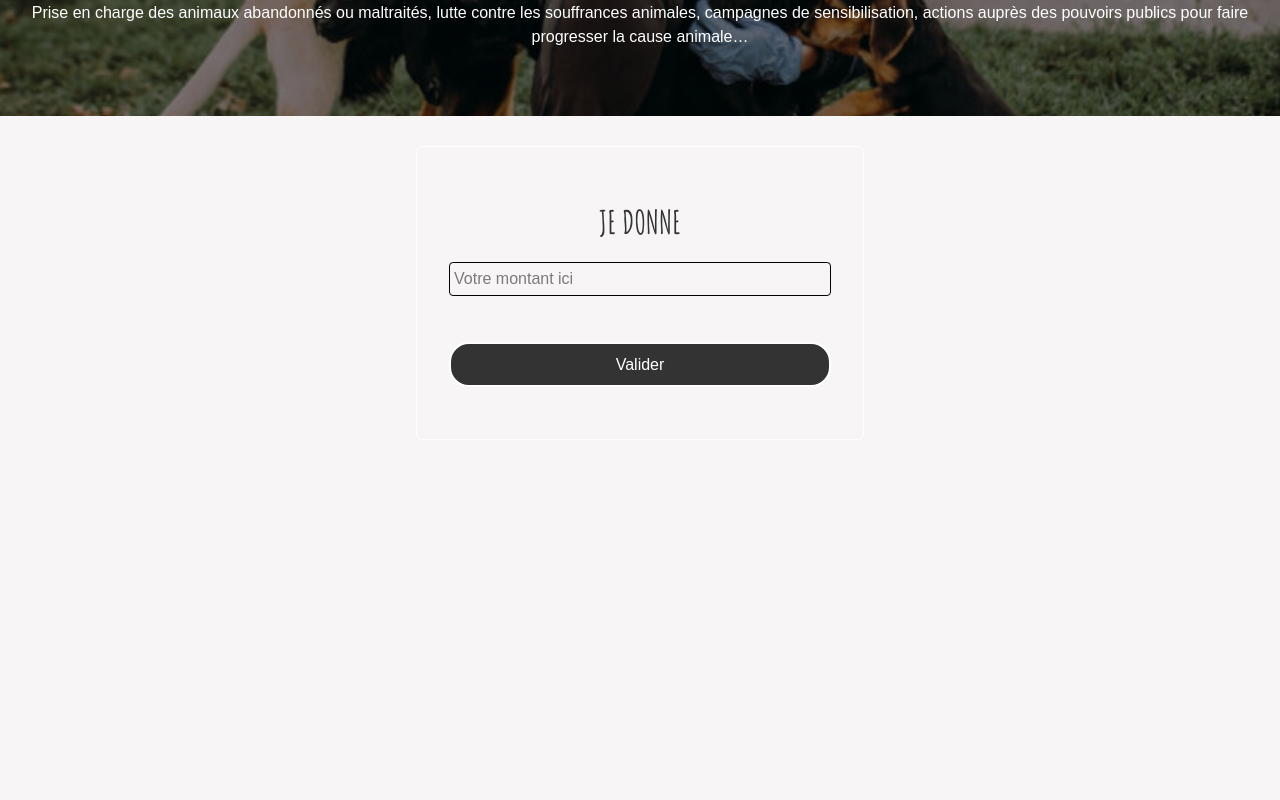
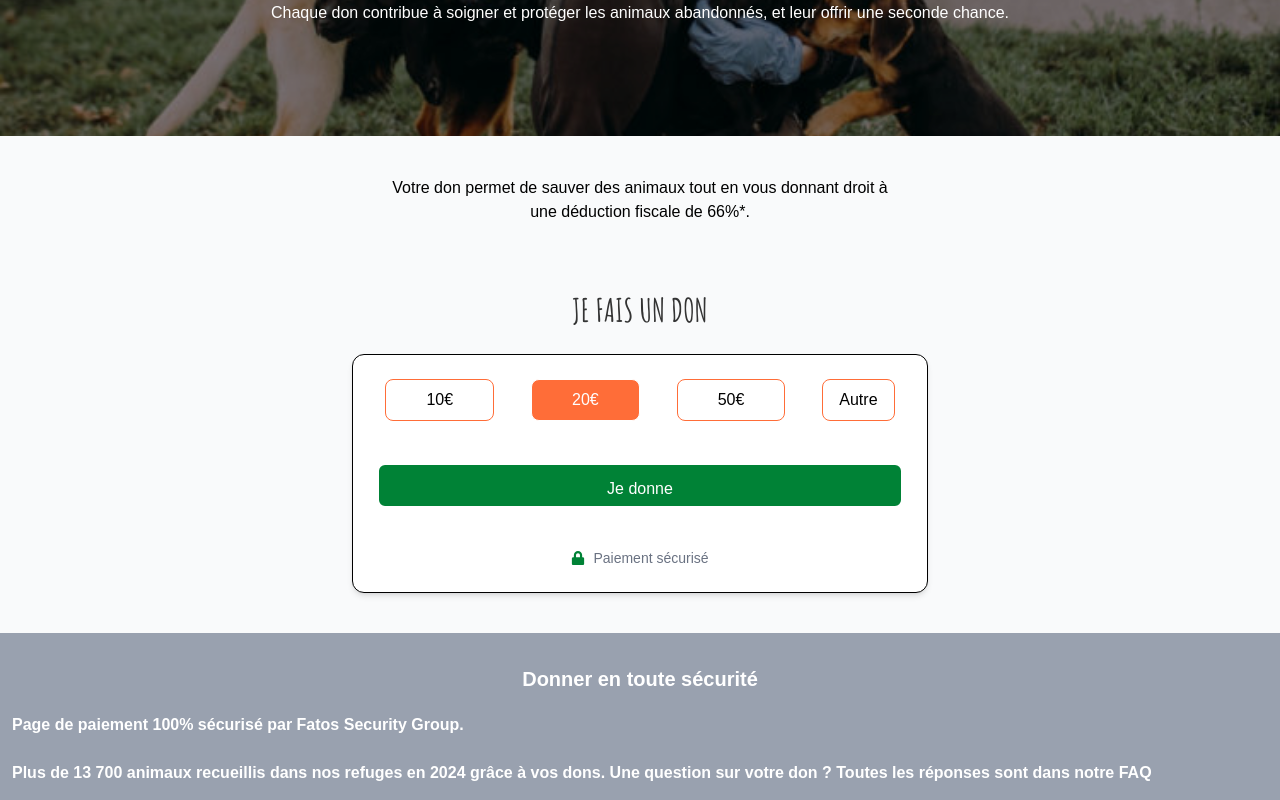
Before and after one commit to rchouhani/adaopte_front-tsx, a Next.js app: page /volunteersView/donation in a window 1280 px wide. Shown: the part 340-1140 px from the top of the page. Built offline with nearby package versions, Linux system fonts and the light colour scheme.

Commit message:
edit: donation page

```diff
--- a/package.json
+++ b/package.json
@@ -15,6 +15,7 @@
     "next": "15.3.4",
     "react": "^19.0.0",
     "react-dom": "^19.0.0",
+    "react-icons": "^5.5.0",
     "vitest": "^3.2.4"
   },
   "devDependencies": {
--- a/src/app/components/UI/Input.tsx
+++ b/src/app/components/UI/Input.tsx
@@ -3,8 +3,9 @@ export default function Input(props: {
   type: string;
   placeholder: string;
   onChange?: React.ChangeEventHandler<HTMLInputElement> ;
-  value?: string
+  value?: any
   classes?: string
+  min?: string
 }) {
   return (
     <>
--- a/src/app/volunteersView/donation/page.tsx
+++ b/src/app/volunteersView/donation/page.tsx
@@ -5,6 +5,7 @@ import Button from "@/app/components/UI/Button";
 import Input from "@/app/components/UI/Input";
 import { Amatic_SC } from "next/font/google";
 import { useState } from "react";
+import { FaLock, FaCheckCircle } from "react-icons/fa";
 
 const amatic = Amatic_SC({
   weight: ["400", "700"],
@@ -13,145 +14,167 @@ const amatic = Amatic_SC({
 });
 
 export default function Donation() {
-  const [amount, setAmount] = useState<number>();
+  const [selectedAmount, setSelectedAmount] = useState<number | "other">(20);
+  const [customAmount, setCustomAmount] = useState<number | "">("");
+  const [showPaymentBlock, setShowPaymentBlock] = useState(false);
   const [message, setMessage] = useState("");
-  const [isModalOpen, setIsModalOpen] = useState(false);
 
-  const handleChange = (e: React.ChangeEvent<HTMLInputElement>) => {
-    setAmount(parseInt(e.target.value));
-  };
+  const presetAmounts = [10, 20, 50];
 
   const handleSubmit = (e: React.FormEvent) => {
     e.preventDefault();
-    setIsModalOpen(true); // ouvrir la modale au submit
+    let amountToDonate =
+      selectedAmount === "other" ? customAmount : selectedAmount;
+    if (!amountToDonate || amountToDonate <= 0) {
+      alert("Veuillez entrer un montant valide.");
+      return;
+    }
+    setShowPaymentBlock(true);
+    setMessage("");
   };
 
   const handlePayment = () => {
+    const amountToDonate =
+      selectedAmount === "other" ? customAmount : selectedAmount;
     setMessage(
-      `Adaopte vous remercie pour votre don de ${amount}€ et votre solidarité`
+      `Merci pour votre don de ${amountToDonate}€. Votre soutien change des vies 🐾`
     );
-    setIsModalOpen(false);
+    setShowPaymentBlock(false);
+    setSelectedAmount(20);
+    setCustomAmount("");
   };
 
   return (
     <>
       <Banner
         src="/assets/banniere-don.jpg"
-        alt="image bannière"
-        title="Offrez un avenir aux animaux sans famille"
-        paragraph="Prise en charge des animaux abandonnés ou maltraités, lutte contre les souffrances animales, campagnes de sensibilisation, actions auprès des pouvoirs publics pour faire progresser la cause animale…"
+        alt="Bannière don SPA"
+        title="Soutenez la cause animale"
+        paragraph="Chaque don contribue à soigner et protéger les animaux abandonnés, et leur offrir une seconde chance."
       />
-      <main className={`${amatic.variable} relative aspect-[16/9] flex flex-col items-center text-center p-[30px] bg-(--bg-homepage) -mt-[20px] pt-[30px]`}>
+
+      <main
+        className={`${amatic.variable} flex flex-col items-center px-6 py-10 text-center bg-gray-50`}
+      >
+        <p className="max-w-lg">
+          Votre don permet de sauver des animaux tout en vous donnant droit à
+          une déduction fiscale de 66%*.
+        </p>
+        <h2 className="mb-5">Je fais un don</h2>
+
         <form
-          className="p-8 border border-white rounded-md flex flex-col gap-4 w-full max-w-md"
           onSubmit={handleSubmit}
+          className="bg-white w-full max-w-xl rounded-xl shadow-md p-6 flex flex-col gap-3 border"
         >
-          <h2>Je donne</h2>
+          <div className="flex justify-around flex-wrap gap-5">
+            {presetAmounts.map((amount) => (
+              <button
+                key={amount}
+                type="button"
+                className={`px-10 py-2 rounded-lg border transition ${
+                  selectedAmount === amount
+                    ? " bg-[#ff6d38] text-white border-#e74c3c"
+                    : " border-[#ff6d38] hover:border-#e74c3c"
+                }`}
+                onClick={() => setSelectedAmount(amount)}
+              >
+                {amount}€
+              </button>
+            ))}
+            <button
+              type="button"
+              className={`px-4 py-2 rounded-lg border transition ${
+                selectedAmount === "other"
+                  ? " bg-[#ff6d38] text-white border-#e74c3c"
+                  : " border-[#ff6d38] hover:border-#e74c3c"
+              }`}
+              onClick={() => setSelectedAmount("other")}
+            >
+              Autre
+            </button>
+          </div>
+
+          {selectedAmount === "other" && (
             <Input
               type="number"
-            name="donationAmount"
-            placeholder="Votre montant ici"
-            onChange={handleChange}
-            value={amount}
+              name="customAmount"
+              placeholder="Montant libre"
+              // value={customAmount || ""}
+              onChange={(e) => setCustomAmount(Number(e.target.value))}
+              min="1"
+              classes=""
             />
+          )}
 
           <Button
             type="submit"
-            label="Valider"
-            classes="mt-[20px] bg-[#333] text-white rounded-[20px] h-[45px] w-full hover:bg-[#8e8d8d]"
+            label="Je donne"
+            classes=" rounded-full py-3 mt-4 w-full bg-green-700 text-white rounded-lg hover:bg-green-900"
           />
+
+          <div className="flex items-center justify-center text-gray-500 text-sm mt-2 gap-2">
+            <FaLock className="text-green-700" /> Paiement sécurisé
+          </div>
         </form>
 
-        <p className="mt-4">{message}</p>
-
-        {isModalOpen && (
-          <div className="fixed flex justify-center items-center border-2 rounded-lg">
-            <div className="bg-gray-200 fixed flex flex-col justify-center items-center rounded-xl p-8 w-[50%] h-[50%] text-center space-y-4 border">
-              <h2>Informations bancaires</h2>
-              <Input type="text" name="text" placeholder="Nom " />
+        {showPaymentBlock && (
+          <div className="bg-white w-full max-w-xl rounded-xl shadow-md p-6 flex flex-col gap-4 mt-8 border">
+            <h2 className="text-xl font-bold mb-2">
+              Vos coordonnées bancaires
+            </h2>
+            <Input type="text" name="name" placeholder="Nom complet" />
             <Input
               type="text"
               name="cardNumber"
               placeholder="Numéro de carte"
             />
+            <div className="flex justify-around">
+              <Input type="text" name="expiry" placeholder="MM/AA" />
               <Input type="text" name="cvc" placeholder="CVC" />
-              <div className="flex flex-row">
+            </div>
+
+            <div className="flex  mt-4">
               <Button
-                  type="submit"
+                type="button"
                 label="Confirmer le don"
-                  classes="mt-[20px] bg-green-700 text-white rounded-[20px] h-[45px] w-[200] hover:bg-green-900"
+                classes=" bg-green-700 hover:bg-green-800 w-full text-white rounded-full py-3 px-6"
                 onClick={handlePayment}
               />
               <Button
                 type="button"
                 label="Annuler"
-                  onClick={() => setIsModalOpen(false)}
-                  classes="mt-[20px] bg-red-600 text-white rounded-[20px] h-[45px] w-[200] hover:bg-red-800"
+                classes=" bg-red-600 hover:bg-red-700 w-full text-white rounded-full py-3 px-6"
+                onClick={() => setShowPaymentBlock(false)}
               />
             </div>
           </div>
+        )}
+
+        {message && (
+          <div className="flex flex-col items-center mt-6 text-green-700 text-lg">
+            <FaCheckCircle className="text-2xl mb-2" />
+            {message}
           </div>
         )}
       </main>
+      <section className="bg-gray-400 text-white w-full p-3">
+        <h4 className="pt-5 text-center font-extrabold text-xl mb-5">Donner en toute sécurité</h4>
+
+        <p className="font-semibold">Page de paiement 100% sécurisé par Fatos Security Group.</p>
+        <br/>
+        <p className="font-semibold">
+          {" "}
+          Plus de 13 700 animaux recueillis dans nos refuges en 2024 grâce à vos
+          dons. Une question sur votre don ? Toutes les réponses sont dans notre
+          FAQ
+        </p>
+        <br/>
+        <p className="font-semibold">
+          ADAOPTE est agréée par le Comité de la Charte - Don en Confiance et se
+          soumet à son contrôle pour le respect des principes de la charte de
+          déontologie.
+        </p>
+      </section>
     </>
   );
 }
-
-// "use client";
-
-// import Banner from "@/app/components/Banner";
-// import Button from "@/app/components/UI/Button";
-// import Input from "@/app/components/UI/Input";
-
-// import { Amatic_SC } from "next/font/google";
-// import { useState } from "react";
-// const amatic = Amatic_SC({
-//   weight: ["400", "700"],
-//   subsets: ["latin"],
-//   variable: "--font-amatic",
-// });
-
-// export default function Donation() {
-//   const [amount, setAmount] = useState(0);
-//   const [message, setMessage] = useState("");
-
-//   const handleChange = (e: any) => {
-//     setAmount(e.target.value);
-//     console.log(e.target.value);
-//   };
-
-//   const handleSubmit = (e: any) => {
-//     e.preventDefault();
-//     setMessage(`Adaopte vous remercie pour votre don et votre solidarité`);
-//   };
-
-//   return (
-//     <>
-//       <Banner
-//         src="/assets/banniere-don.jpg"
-//         alt="image bannière"
-//         title="Offrez un avenir aux animaux sans famille"
-//         paragraph="Prise en charge des animaux abandonnés ou maltraités, lutte contre les souffrances animales, campagnes de sensibilisation, actions auprès des pouvoirs publics pour faire progresser la cause animale…"
-//       />
-//       <main className="flex flex-col items-center text-center p-[30px] bg-(--bg-homepage) -mt-[20px] pt-[30px]">
-
-//         <form className="p-8 border-1 p-5 rounded-md" onSubmit={handleSubmit}>
-//         <h2>Je donne</h2>
-//           <Input
-//             type="number"
-//             name="donationAmont"
-//             placeholder="Votre montant ici"
-//             onChange={handleSubmit}
-//           />
-//         </form>
-
-//         <Button
-//           type="submit"
-//           label="Valider"
-//           classes=" mt-[20px] bg-[#333] text-white rounded-[20px] h-[45px] w-[30%] hover:bg-[#8e8d8d]"
-//         />
-//         <p>{message}</p>
-//       </main>
-//     </>
-//   );
-// }
```
Also changed, not shown: 1 other file (tests, documents, lock files or other folders). Lines whose indentation alone changed are shown as unchanged.
